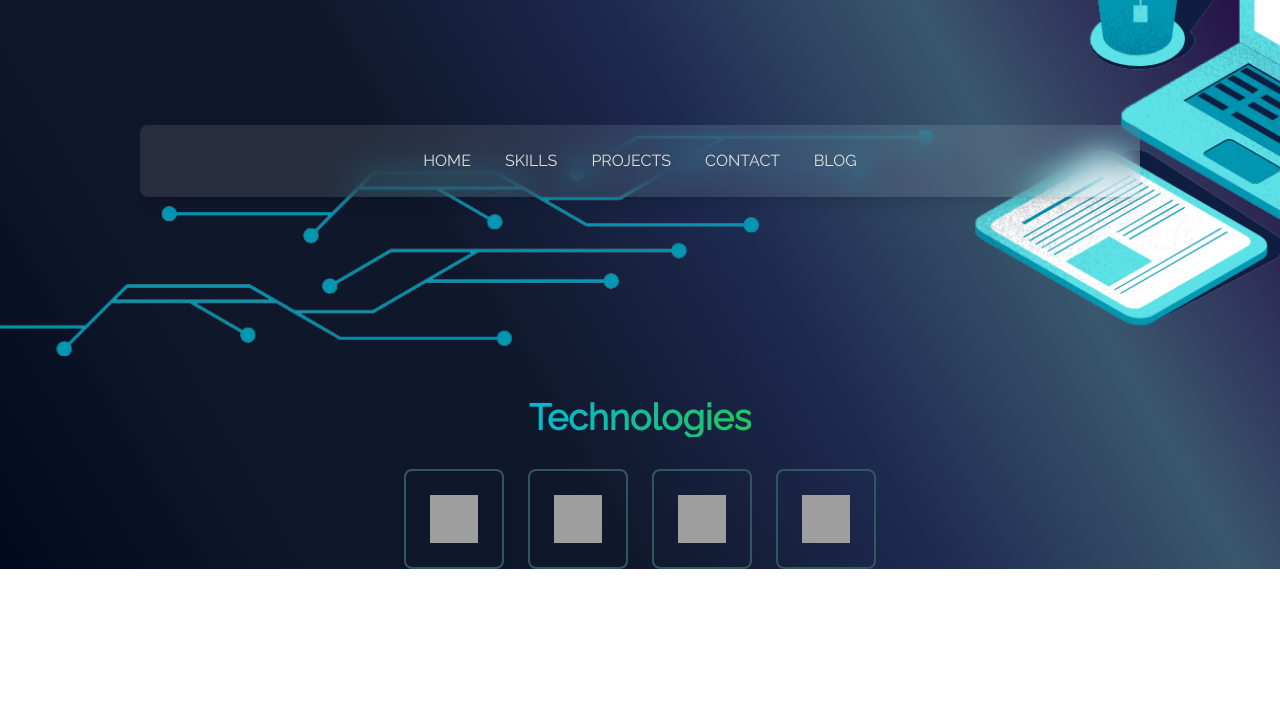
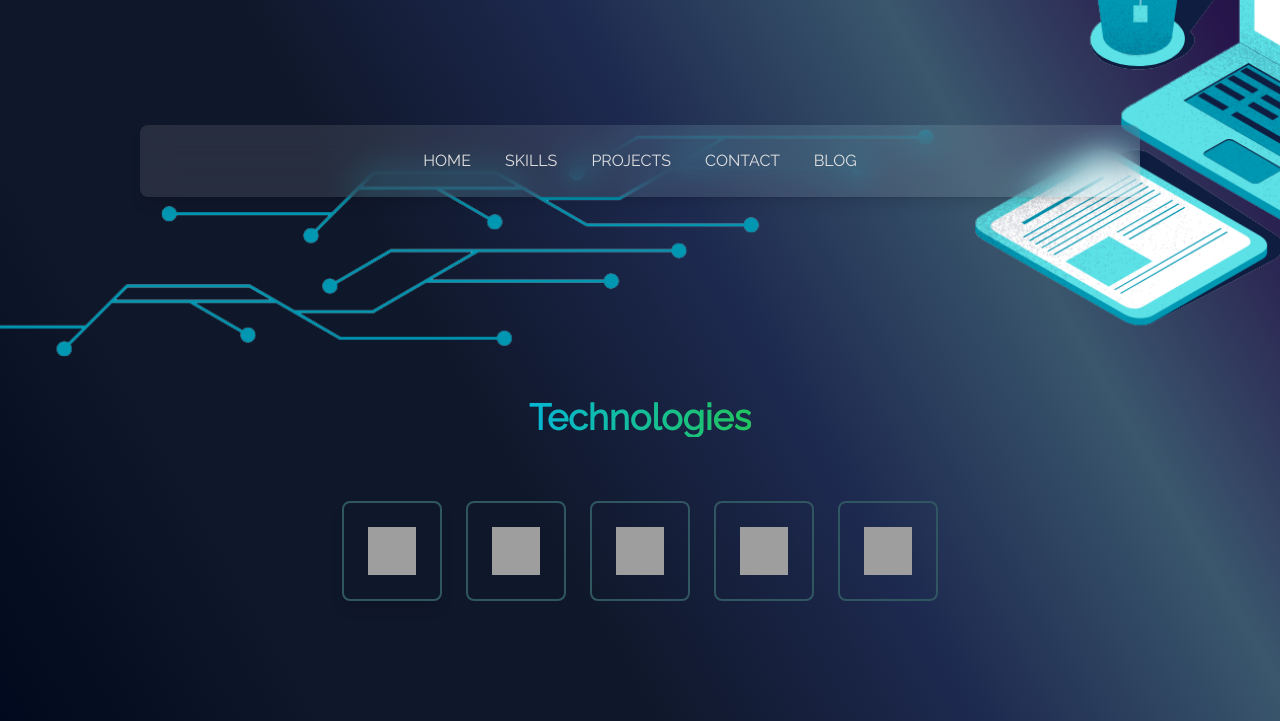
Before and after one commit to DuyIt7033/portfoliov2, a website: page index.html in a window 1280 px wide. Shown: the part 443-1164 px from the top of the page. Before the commit the page ends 1012 px from the top, so only its background shows below. Drawn offline with nearby package versions, Linux system fonts and the light colour scheme; files that its build step writes are made by us from their sources; grey boxes are pictures that could not be loaded.

Commit message:
Fix user interface for Tech page

```diff
--- a/index.html
+++ b/index.html
@@ -83,10 +83,10 @@
 
 
     <!-- Skill -->
-    <div class="container mx-auto mt-10  flex flex-col justify-center items-center ">
+    <div class="container mx-auto mt-10 mb-10 flex flex-col justify-center items-center ">
         <!-- font-bold -->
         <h2 class="text-4xl font-bold mb-8 text-transparent bg-gradient-to-r from-cyan-500 to-green-500 bg-clip-text">Technologies</h2>
-        <div class="flex justify-center space-x-6">
+        <div class="flex justify-center space-x-6 mt-8 mb-20">
             <!-- Python -->
             <div class="skill-card border-2 p-6 rounded-lg shadow-lg flex justify-center items-center">
                 <img src="https://cdn.jsdelivr.net/gh/devicons/devicon/icons/python/python-original.svg" alt="Python Icon" class="h-12 w-12">
@@ -103,6 +103,10 @@
             <div class="skill-card border-2 p-6 rounded-lg flex justify-center items-enter">
                 <img src="https://cdn.jsdelivr.net/gh/devicons/devicon/icons/flask/flask-original.svg" alt="Flask Icon" class="h-12 w-12">
             </div>
+             <!-- React -->
+             <div class="skill-card border-2 p-6 rounded-lg flex justify-center items-enter">
+                 <img src="https://upload.wikimedia.org/wikipedia/commons/a/a7/React-icon.svg" alt="React" class="h-16 w-16" />
+             </div>
         </div>
     </div>
 
```
